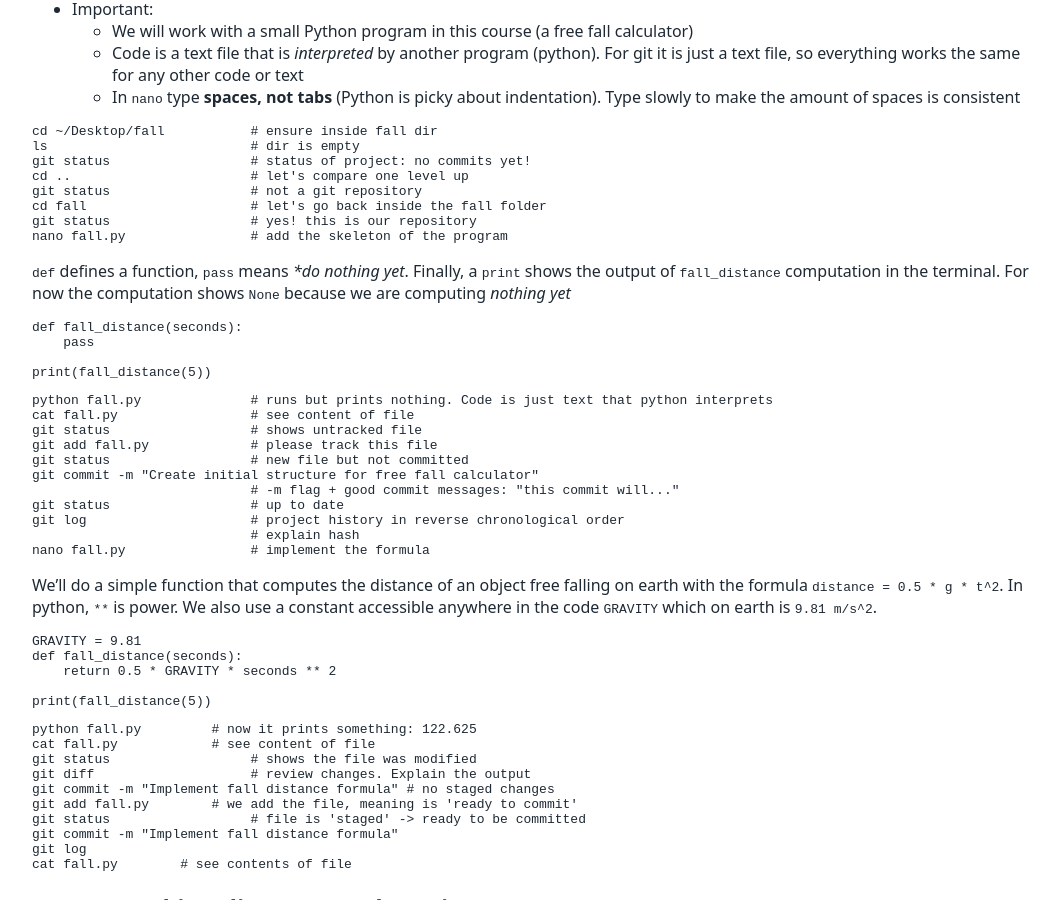
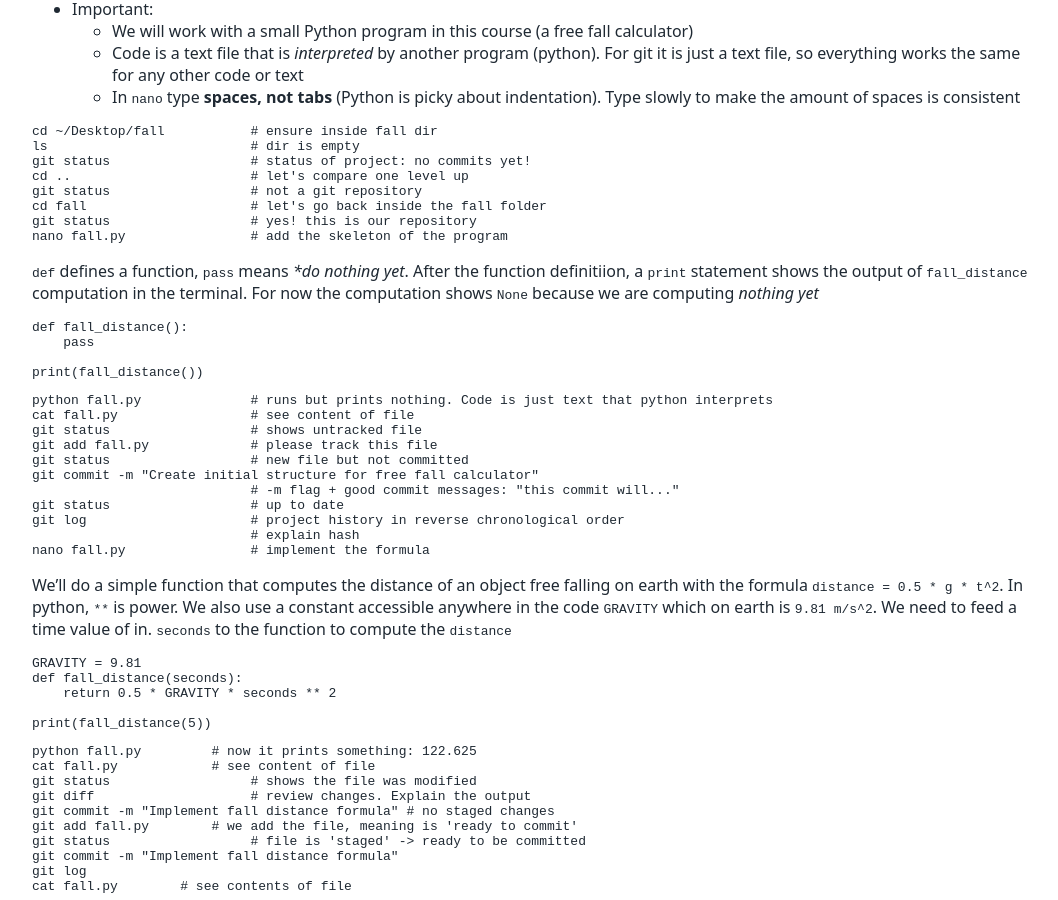
Before and after one commit to tu-delft-library/introduction_to_version_control_with_git, a Jekyll site: the page built from materials_for_trainers/lesson_plan.md, in a window 1280 px wide and 900 px high, scrolled down 2730 px. Shown: the whole window, without its empty margins (108-1166 px from the left). Built offline with Jekyll 4.4.1, drawn with Linux system fonts in a browser that asks for light colours; our own code applies the rules of GitHub Pages for plain Markdown files.

Commit message:
Remove seconds from first commit

````diff
--- a/materials_for_trainers/lesson_plan.md
+++ b/materials_for_trainers/lesson_plan.md
@@ -137,12 +137,12 @@ cd fall                     # let's go back inside the fall folder
 git status                  # yes! this is our repository
 nano fall.py                # add the skeleton of the program
 ```
-`def` defines a function, `pass` means **do nothing yet*. Finally, a `print` shows the output of `fall_distance` computation in the terminal. For now the computation shows `None` because we are computing *nothing yet*
+`def` defines a function, `pass` means **do nothing yet*. After the function definitiion, a `print` statement shows the output of `fall_distance` computation in the terminal. For now the computation shows `None` because we are computing *nothing yet*
 ```python
-def fall_distance(seconds):
+def fall_distance():
     pass
 
-print(fall_distance(5))
+print(fall_distance())
 ```
 ```
 python fall.py              # runs but prints nothing. Code is just text that python interprets
@@ -159,6 +159,7 @@ nano fall.py                # implement the formula
 ```
 We'll do a simple function that computes the distance of an object free falling on earth with the formula `distance = 0.5 * g * t^2`.
 In python, `**` is power. We also use a constant accessible anywhere in the code `GRAVITY` which on earth is `9.81 m/s^2`.
+We need to feed a time value of in. `seconds` to the function to compute the `distance`
 
 ```python
 GRAVITY = 9.81
````
